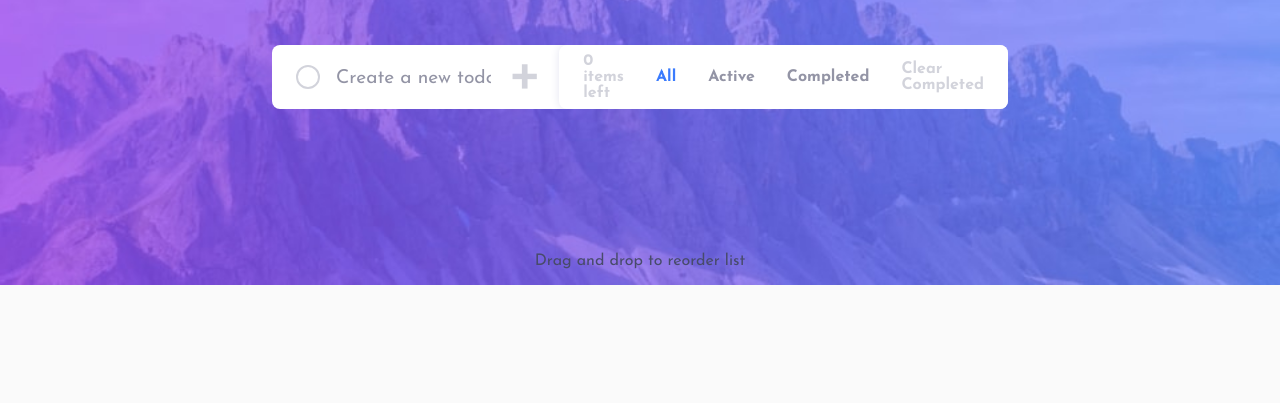
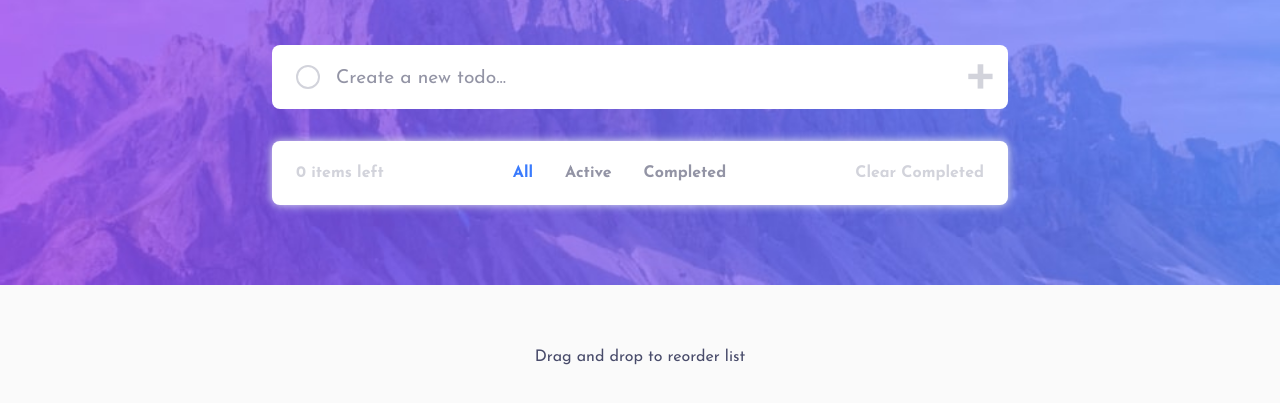
Before and after one commit to IbrahimMurad/todo-app, a plain HTML site: page index.html in a window 1280 px wide. Shown: the part 115-518 px from the top of the page. Drawn offline with Linux system fonts and the light colour scheme.

Commit message:
fixing the broken style and change the input into form in order to use the Enter key to submit.

```diff
--- a/index.html
+++ b/index.html
@@ -36,8 +36,8 @@
       <form class="input-container">
         <span class="check-circle checked" id="toggle-all"></span>
         <input type="text" id="todo-input" placeholder="Create a new todo...">
-        <button type="submit" id="submit-new" class=""><i class="fa-regular fa-plus"></i></button>
-      </div>
+        <button id="submit-new" class=""><i class="fa-regular fa-plus"></i></button>
+      </form>
 
       <ul id="todo-list">
         <li class="list-footer">
--- a/js/script.js
+++ b/js/script.js
@@ -14,6 +14,8 @@ const clearCompleted = document.getElementById('clear-completed');
 // Initial render
 renderList(getData())
 
+
+document.querySelector('.input-container').addEventListener('submit', (e) => {e.preventDefault()});
 
 // Event listeners for non todo items elements
 
```
